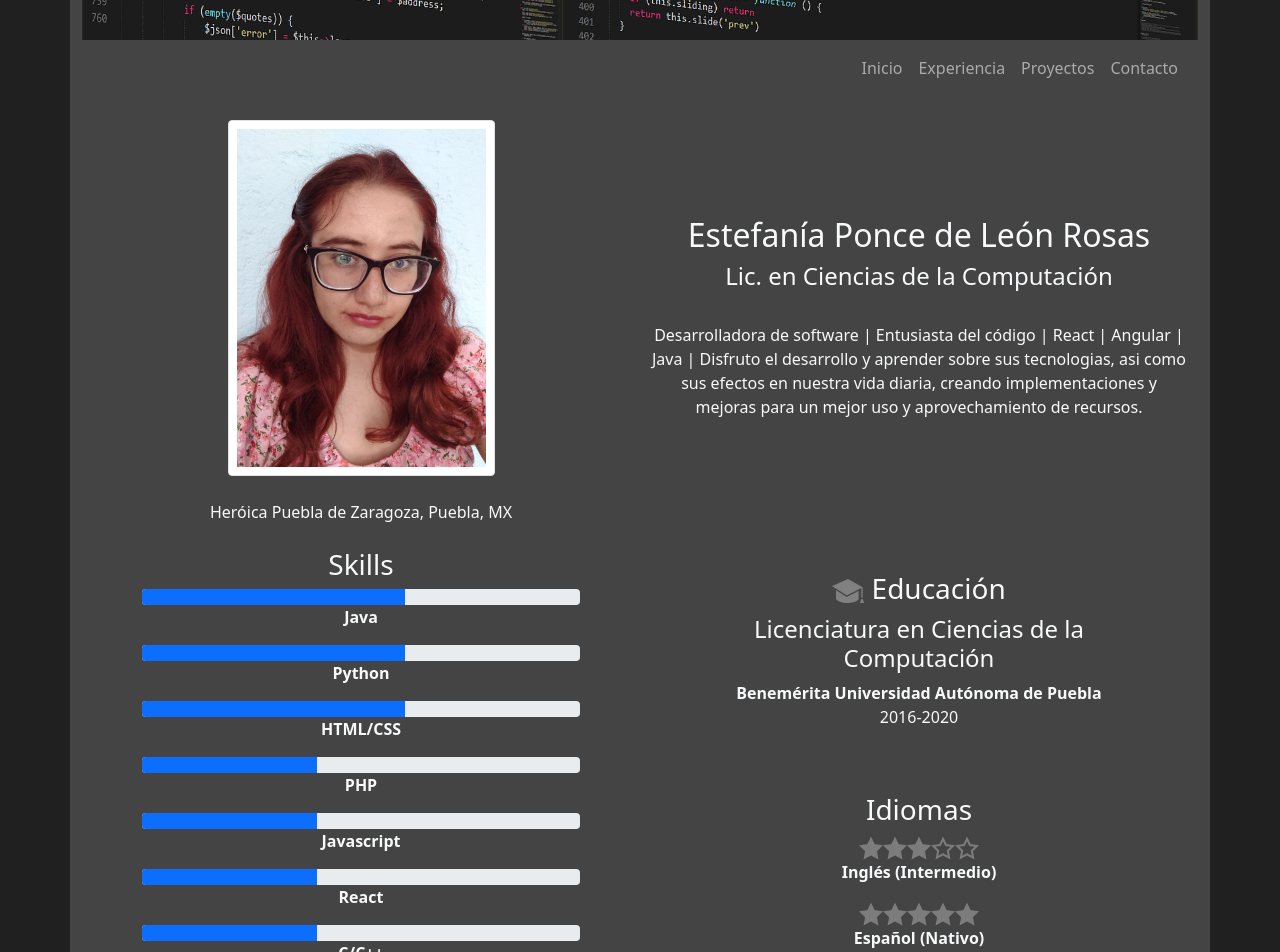
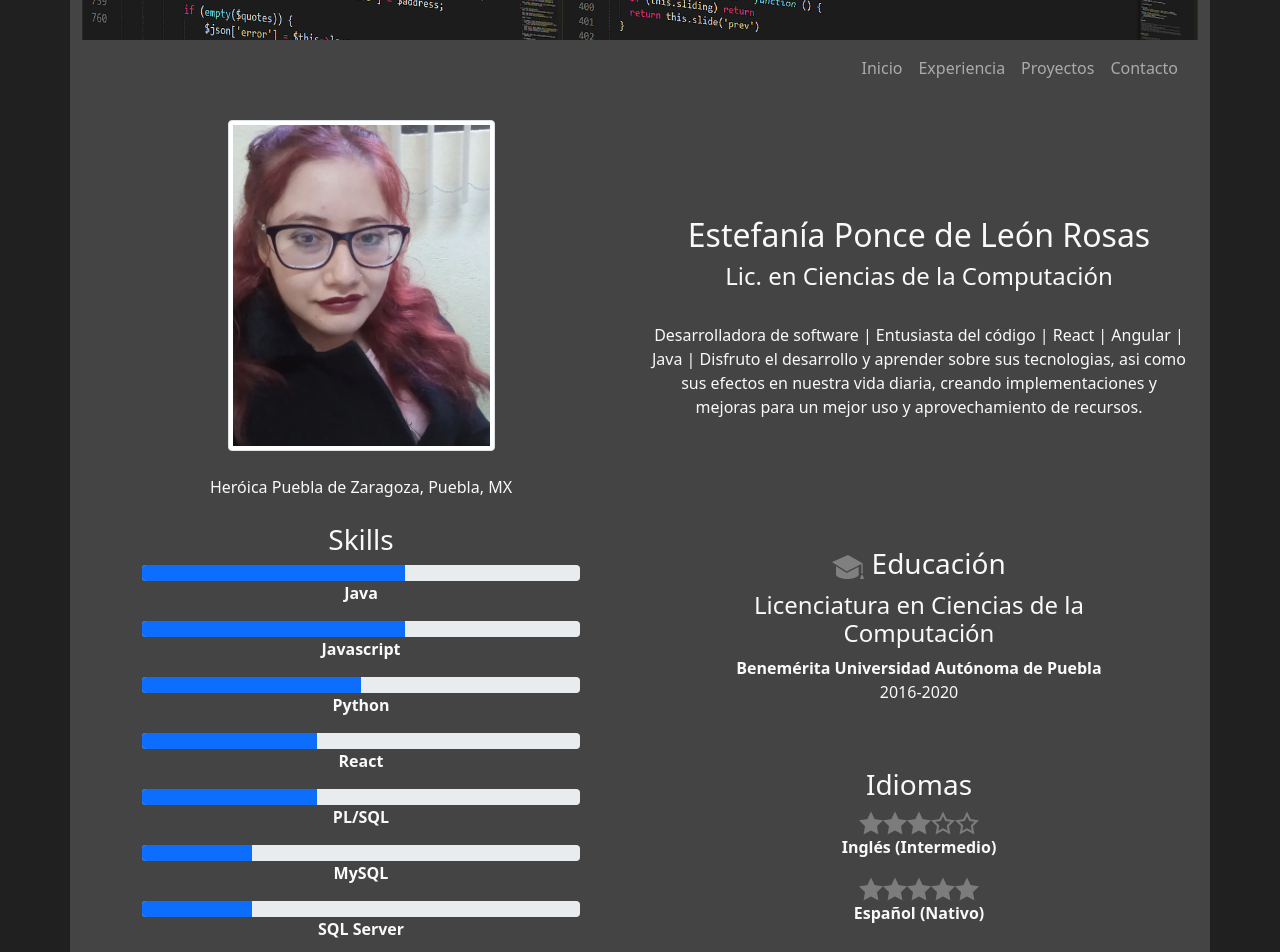
Before and after one commit to eponcecode/eponcecode.github.io, a React (Create React App) app: page /#/ in a window 1280 px wide. Shown: the part 240-1192 px from the top of the page. Built offline with nearby package versions, Linux system fonts and the light colour scheme.

Commit message:
information updated

```diff
--- a/src/pages/About.jsx
+++ b/src/pages/About.jsx
@@ -8,7 +8,7 @@ function About() {
                 <Row>
                     <Col xs={12} sm={12} md={12} lg={6} xxl={6}>
                         <br />
-                        <Image className="w-50 p-2" src="img/foto.jpg?100px250" thumbnail='dark'/>
+                        <Image className="w-50 p-1" src="img/foto.jpg" thumbnail='dark'/>
                         <br/><br/>
                         Heróica Puebla de Zaragoza, Puebla, MX
                         <br />
@@ -40,26 +40,15 @@ function About() {
                                 <div class="progress">
                                     <div class="progress-bar" role="progressbar" style={{ width: "60%" }} aria-valuenow="50" aria-valuemin="0" aria-valuemax="100"></div>
                                 </div>
-                                <p><b>Python</b></p>
+                                <p><b>Javascript</b></p>
                             </Container>
                             <Container>
                                 <div class="progress">
-                                    <div class="progress-bar" role="progressbar" style={{ width: "60%" }} aria-valuenow="50" aria-valuemin="0" aria-valuemax="100"></div>
+                                    <div class="progress-bar" role="progressbar" style={{ width: "50%" }} aria-valuenow="50" aria-valuemin="0" aria-valuemax="100"></div>
                                 </div>
-                                <p><b>HTML/CSS</b></p>
+                                <p><b>Python</b></p>
                             </Container>
-                            <Container>
-                                <div class="progress">
-                                    <div class="progress-bar" role="progressbar" style={{ width: "40%" }} aria-valuenow="50" aria-valuemin="0" aria-valuemax="100"></div>
-                                </div>
-                                <p><b>PHP</b></p>
-                            </Container>
-                            <Container>
-                                <div class="progress">
-                                    <div class="progress-bar" role="progressbar" style={{ width: "40%" }} aria-valuenow="50" aria-valuemin="0" aria-valuemax="100"></div>
-                                </div>
-                                <p><b>Javascript</b></p>
-                            </Container>
+
                             <Container>
                                 <div class="progress">
                                     <div class="progress-bar" role="progressbar" style={{ width: "40%" }} aria-valuenow="50" aria-valuemin="0" aria-valuemax="100"></div>
@@ -68,9 +57,9 @@ function About() {
                             </Container>
                             <Container>
                                 <div class="progress">
-                                    <div class="progress-bar" bg-secondary role="progressbar" style={{ width: "40%" }} aria-valuenow="50" aria-valuemin="0" aria-valuemax="100"></div>
+                                    <div class="progress-bar" role="progressbar" style={{ width: "40%" }} aria-valuenow="50" aria-valuemin="0" aria-valuemax="100"></div>
                                 </div>
-                                <p><b>C/C++</b></p>
+                                <p><b>PL/SQL</b></p>
                             </Container>
                             <Container>
                                 <div class="progress">
--- a/src/pages/Acerca.jsx
+++ b/src/pages/Acerca.jsx
@@ -8,7 +8,7 @@ function Acerca() {
                 <Row>
                     <Col xs={12} sm={12} md={12} lg={6} xxl={6}>
                         <br />
-                        <Image className="w-50 p-2" src="img/foto.jpg?100px250" thumbnail/>
+                        <Image className="w-50 p-1" src="img/foto.jpg" thumbnail='dark'/>
                         <br/><br/>
                         Heróica Puebla de Zaragoza, Puebla, MX
                         <br />
@@ -40,26 +40,15 @@ function Acerca() {
                                 <div class="progress">
                                     <div class="progress-bar" role="progressbar" style={{ width: "60%" }} aria-valuenow="50" aria-valuemin="0" aria-valuemax="100"></div>
                                 </div>
-                                <p><b>Python</b></p>
+                                <p><b>Javascript</b></p>
                             </Container>
                             <Container>
                                 <div class="progress">
-                                    <div class="progress-bar" role="progressbar" style={{ width: "60%" }} aria-valuenow="50" aria-valuemin="0" aria-valuemax="100"></div>
+                                    <div class="progress-bar" role="progressbar" style={{ width: "50%" }} aria-valuenow="50" aria-valuemin="0" aria-valuemax="100"></div>
                                 </div>
-                                <p><b>HTML/CSS</b></p>
+                                <p><b>Python</b></p>
                             </Container>
-                            <Container>
-                                <div class="progress">
-                                    <div class="progress-bar" role="progressbar" style={{ width: "40%" }} aria-valuenow="50" aria-valuemin="0" aria-valuemax="100"></div>
-                                </div>
-                                <p><b>PHP</b></p>
-                            </Container>
-                            <Container>
-                                <div class="progress">
-                                    <div class="progress-bar" role="progressbar" style={{ width: "40%" }} aria-valuenow="50" aria-valuemin="0" aria-valuemax="100"></div>
-                                </div>
-                                <p><b>Javascript</b></p>
-                            </Container>
+
                             <Container>
                                 <div class="progress">
                                     <div class="progress-bar" role="progressbar" style={{ width: "40%" }} aria-valuenow="50" aria-valuemin="0" aria-valuemax="100"></div>
@@ -68,9 +57,9 @@ function Acerca() {
                             </Container>
                             <Container>
                                 <div class="progress">
-                                    <div class="progress-bar" bg-secondary role="progressbar" style={{ width: "40%" }} aria-valuenow="50" aria-valuemin="0" aria-valuemax="100"></div>
+                                    <div class="progress-bar" role="progressbar" style={{ width: "40%" }} aria-valuenow="50" aria-valuemin="0" aria-valuemax="100"></div>
                                 </div>
-                                <p><b>C/C++</b></p>
+                                <p><b>PL/SQL</b></p>
                             </Container>
                             <Container>
                                 <div class="progress">
@@ -84,7 +73,6 @@ function Acerca() {
                                 </div>
                                 <p><b>SQL Server</b></p>
                             </Container>
-
                         </Container>
                     </Col>
                     <Col xs={12} sm={12} md={12} lg={6} xxl={6}>
```
Also changed, not shown: public/img/foto.jpg, public/img/foto_02.jpg (added).
